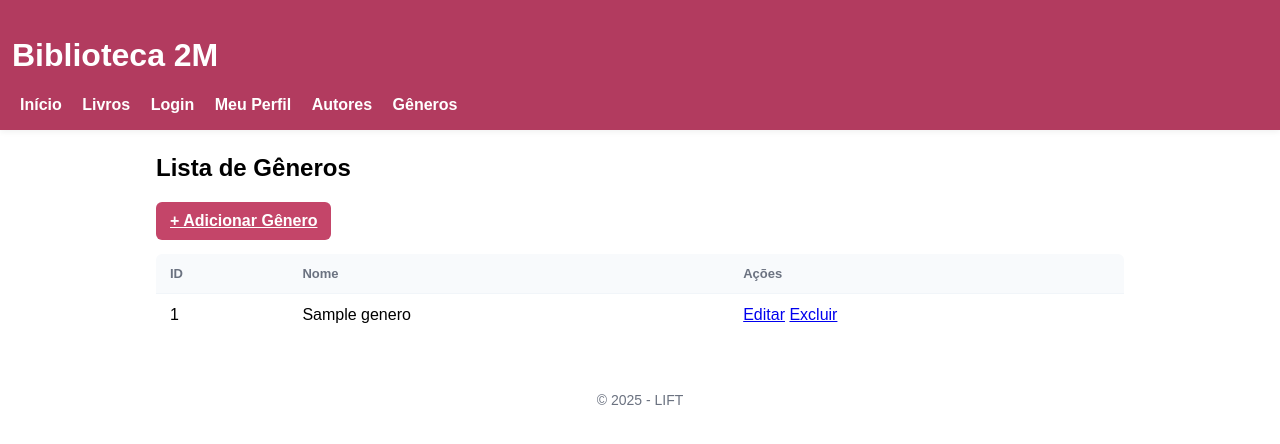
After one commit to LiviaVolieari/Biblioteca---Banco-de-Dados, a Flask app: page /generos/ in a window 1280 px wide. The commit adds this page. Shown: the top 444 px of the page. Run offline with Flask 3, Linux system fonts and the light colour scheme; tables that the repository leaves empty hold one stand-in row (values such as "Sample post"); some libraries are stand-ins or nearby versions.

Commit message:
crud do genero

```diff
--- a/config/__init__.py
+++ b/config/__init__.py
@@ -44,9 +44,11 @@ from controllers.auth.routes import auth_bp
 from controllers.livro.routes import livro_bp
 from controllers.usuario.routes import usuario_bp
 from controllers.autor.routes import autor_bp
+from controllers.genero.routes import genero_bp
 
 app.register_blueprint(main_bp)
 app.register_blueprint(auth_bp, url_prefix='/auth')
 app.register_blueprint(livro_bp, url_prefix='/livros')
 app.register_blueprint(usuario_bp, url_prefix='/usuarios')
 app.register_blueprint(autor_bp, url_prefix='/autores')
+app.register_blueprint(genero_bp, url_prefix='/generos')
--- /dev/null
+++ b/controllers/genero/routes.py
@@ -0,0 +1,112 @@
+from flask import Blueprint, render_template, request, redirect, url_for, flash, current_app
+from config import mysql
+
+genero_bp = Blueprint('genero_bp', __name__)
+
+@genero_bp.route('/')
+def view_generos():
+    if not mysql:
+        flash('Erro: conexão com o banco de dados indisponível.', 'danger')
+        return render_template('view_generos.html', generos=[])
+
+    cursor = mysql.connection.cursor()
+    cursor.execute("SELECT * FROM generos ORDER BY nome_genero ASC")
+    generos = cursor.fetchall()
+    cursor.close()
+    return render_template('view_generos.html', generos=generos)
+
+@genero_bp.route('/add', methods=['GET', 'POST'])
+def add_genero():
+    if not mysql:
+        flash('Erro: conexão com o banco de dados indisponível.', 'danger')
+        return render_template('add_genero.html')
+
+    if request.method == 'POST':
+        nome_genero = request.form['nome_genero'].strip()
+
+        if not nome_genero:
+            flash('O nome do gênero é obrigatório.', 'warning')
+            return render_template('add_genero.html')
+
+        try:
+            cursor = mysql.connection.cursor()
+            # Verifica se já existe
+            cursor.execute("SELECT id_genero FROM generos WHERE nome_genero = %s", (nome_genero,))
+            existente = cursor.fetchone()
+
+            if existente:
+                flash('Este gênero já está cadastrado.', 'info')
+            else:
+                cursor.execute("INSERT INTO generos (nome_genero) VALUES (%s)", (nome_genero,))
+                mysql.connection.commit()
+                flash('Gênero adicionado com sucesso!', 'success')
+
+            cursor.close()
+            return redirect(url_for('genero_bp.view_generos'))
+
+        except Exception as e:
+            mysql.connection.rollback()
+            flash('Erro ao adicionar gênero: ' + str(e), 'danger')
+            return render_template('add_genero.html')
+
+    return render_template('add_genero.html')
+
+@genero_bp.route('/edit/<int:id_genero>', methods=['GET', 'POST'])
+def edit_genero(id_genero):
+    if not mysql:
+        flash('Erro: conexão com o banco de dados indisponível.', 'danger')
+        return redirect(url_for('genero_bp.view_generos'))
+
+    cursor = mysql.connection.cursor()
+    cursor.execute("SELECT * FROM generos WHERE id_genero = %s", (id_genero,))
+    genero = cursor.fetchone()
+
+    if not genero:
+        flash('Gênero não encontrado.', 'warning')
+        cursor.close()
+        return redirect(url_for('genero_bp.view_generos'))
+
+    if request.method == 'POST':
+        nome_genero = request.form['nome_genero'].strip()
+
+        try:
+            cursor.execute("UPDATE generos SET nome_genero = %s WHERE id_genero = %s", (nome_genero, id_genero))
+            mysql.connection.commit()
+            cursor.close()
+            flash('Gênero atualizado com sucesso!', 'success')
+            return redirect(url_for('genero_bp.view_generos'))
+        except Exception as e:
+            mysql.connection.rollback()
+            cursor.close()
+            flash('Erro ao atualizar gênero: ' + str(e), 'danger')
+
+    cursor.close()
+    return render_template('edit_genero.html', genero=genero)
+
+@genero_bp.route('/delete/<int:id_genero>')
+def delete_genero(id_genero):
+    if not mysql:
+        flash('Erro: conexão com o banco de dados indisponível.', 'danger')
+        return redirect(url_for('genero_bp.view_generos'))
+
+    try:
+        cursor = mysql.connection.cursor()
+
+        # Verifica se há livros usando esse gênero
+        cursor.execute("SELECT COUNT(*) AS total FROM livros WHERE genero_id = %s", (id_genero,))
+        total = cursor.fetchone()['total']
+        if total > 0:
+            flash('Não é possível excluir este gênero: existem livros associados.', 'warning')
+            cursor.close()
+            return redirect(url_for('genero_bp.view_generos'))
+
+        cursor.execute("DELETE FROM generos WHERE id_genero = %s", (id_genero,))
+        mysql.connection.commit()
+        cursor.close()
+        flash('Gênero removido com sucesso!', 'info')
+
+    except Exception as e:
+        mysql.connection.rollback()
+        flash('Erro ao remover gênero: ' + str(e), 'danger')
+
+    return redirect(url_for('genero_bp.view_generos'))
--- a/templates/base.html
+++ b/templates/base.html
@@ -14,6 +14,7 @@
             <a href="{{ url_for('auth_bp.login') }}">Login</a>
             <a href="{{ url_for('usuario_bp.usuarios') }}">Meu Perfil</a>
             <a href="{{ url_for('autor_bp.view_autores') }}">Autores</a>
+            <a href="{{ url_for('genero_bp.view_generos') }}">Gêneros</a>
 
         </nav>
     </header>
--- /dev/null
+++ b/templates/view_generos.html
@@ -0,0 +1,30 @@
+{% extends "base.html" %}
+{% block title %}Gêneros{% endblock %}
+{% block content %}
+<div class="container">
+    <h2>Lista de Gêneros</h2>
+    <a href="{{ url_for('genero_bp.add_genero') }}" class="btn">+ Adicionar Gênero</a>
+
+    <table>
+        <thead>
+            <tr>
+                <th>ID</th>
+                <th>Nome</th>
+                <th>Ações</th>
+            </tr>
+        </thead>
+        <tbody>
+            {% for genero in generos %}
+            <tr>
+                <td>{{ genero.id_genero }}</td>
+                <td>{{ genero.nome_genero }}</td>
+                <td>
+                    <a href="{{ url_for('genero_bp.edit_genero', id_genero=genero.id_genero) }}">Editar</a>
+                    <a href="{{ url_for('genero_bp.delete_genero', id_genero=genero.id_genero) }}" onclick="return confirm('Tem certeza que deseja excluir este gênero?')">Excluir</a>
+                </td>
+            </tr>
+            {% endfor %}
+        </tbody>
+    </table>
+</div>
+{% endblock %}
```
Also changed, not shown: templates/add_genero.html (added, +12 -0 lines), templates/edit_genero.html (added, +12 -0 lines).
